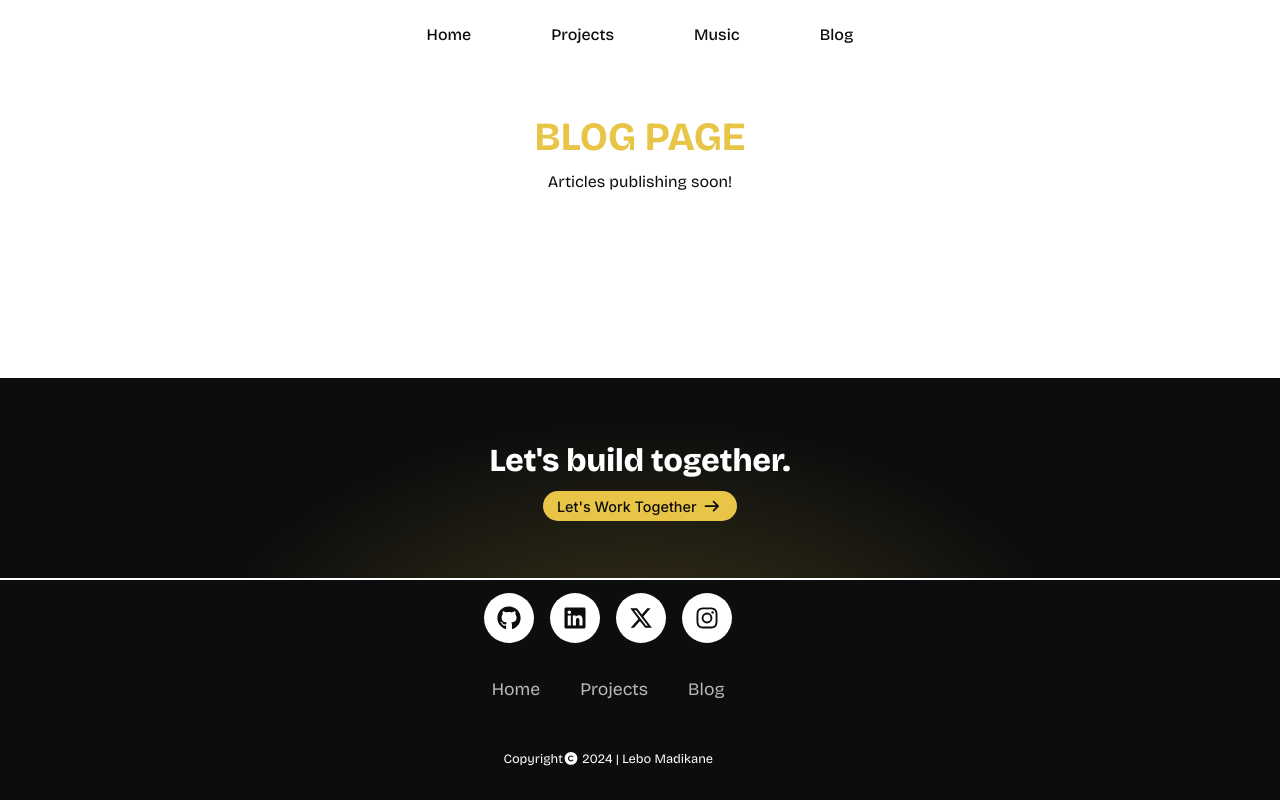
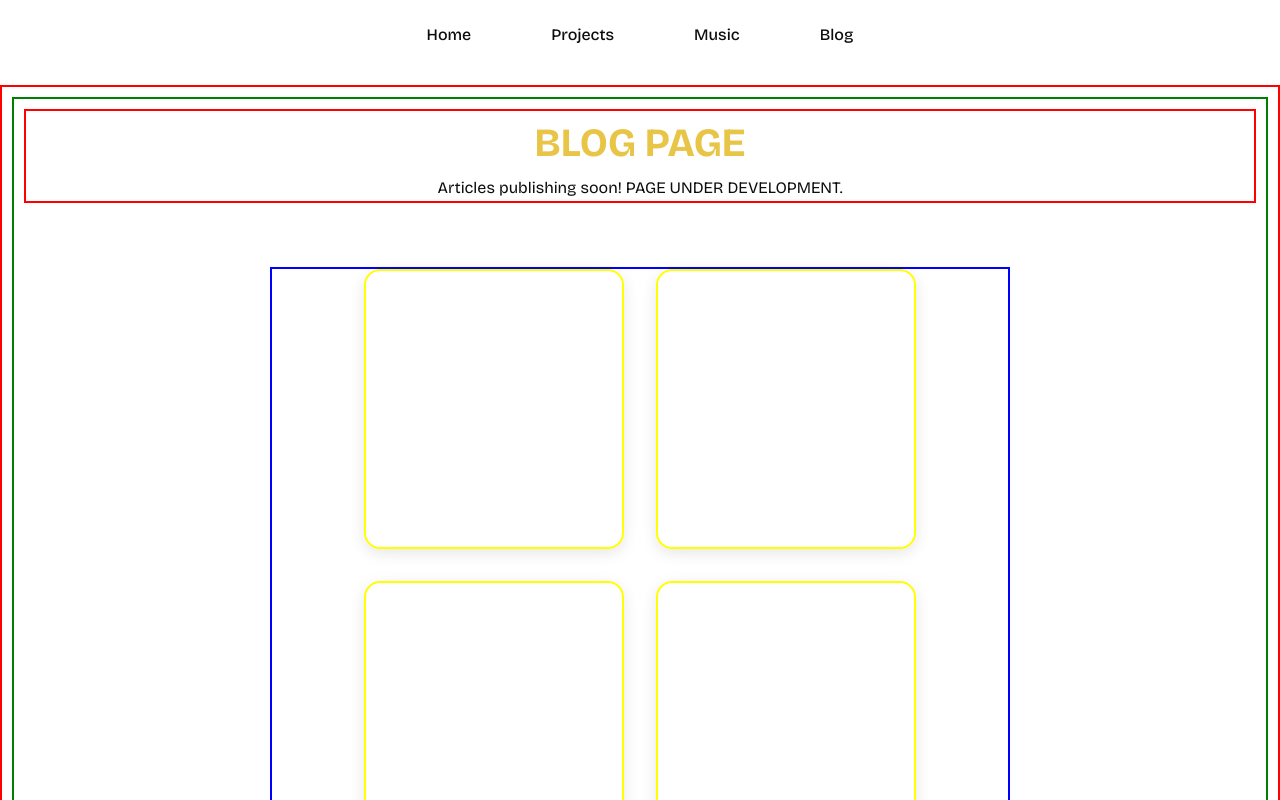
Before and after one commit to Lebo-Madikane/lebo-madikane, a Next.js app: page /blog in a window 1280 px wide. Shown: the top 800 px of the page. Built offline with nearby package versions, Linux system fonts and the light colour scheme.

Commit message:
structure blog page

```diff
--- a/src/app/blog/blogClient.js
+++ b/src/app/blog/blogClient.js
@@ -6,6 +6,7 @@ import Header from '@/components/Header/Header'
 import Contact from '@/components/Contact/Contact'
 import Footer from '@/components/Footer/Footer'
 import Modal from '@/components/Modal/Modal'
+import Card from '@/components/UI/Card/Card';
 import LetsWorkTogetherForm from "@/components/Forms/LetsWorkTogetherForm/LetsWorkTogetherForm";
 
 export default function BlogClient() {
@@ -20,8 +21,16 @@ export default function BlogClient() {
             <Header />
             <div className={styles.blogPage}>
                 <div className={styles.blogContainer}>
-                    <h1>BLOG PAGE</h1>
-                    <p>Articles publishing soon!</p>
+                    <div className={styles.textContent}>
+                        <h1>BLOG PAGE</h1>
+                        <p>Articles publishing soon! PAGE UNDER DEVELOPMENT.</p>
+                    </div>
+                    <div className={styles.blogCardsContainer}>
+                        <Card className={styles.blogCards}></Card>
+                        <Card className={styles.blogCards}></Card>
+                        <Card className={styles.blogCards}></Card>
+                        <Card className={styles.blogCards}></Card>
+                    </div>
                 </div>
             </div>
             <Contact onContactClick={() => openModal('contact')} />
--- a/src/app/blog/blogClient.module.scss
+++ b/src/app/blog/blogClient.module.scss
@@ -18,6 +18,7 @@
     padding: 10px;
     background-color: var(--white);
     animation: fadeIn 0.8s ease-out both;
+    border: 2px solid red;
 
     @include mobile {
         margin-bottom: 370px;
@@ -28,4 +29,23 @@
     padding: 10px;
     align-content: center;
     text-align: center;
+    border: 2px solid green;
 }
+
+.textContent {
+    border: 2px solid red;
+}
+
+.blogCardsContainer {
+    width: 60%;
+    margin: 4rem auto;
+    @include flex-center;
+    gap: 2rem;
+    border: 2px solid blue;
+}
+
+.blogCards {
+    width: 260px !important;
+    min-height: 200px;
+    border: 2px solid yellow !important;
+}
```
